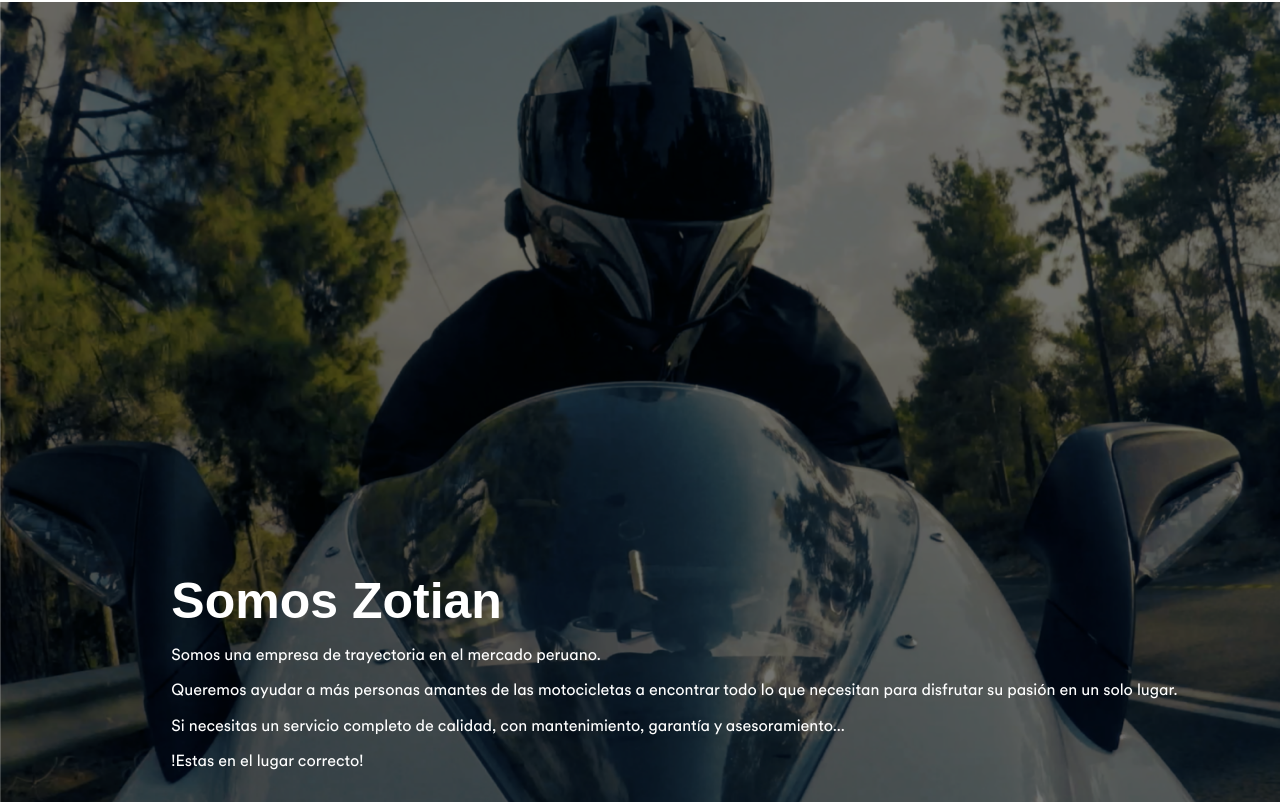
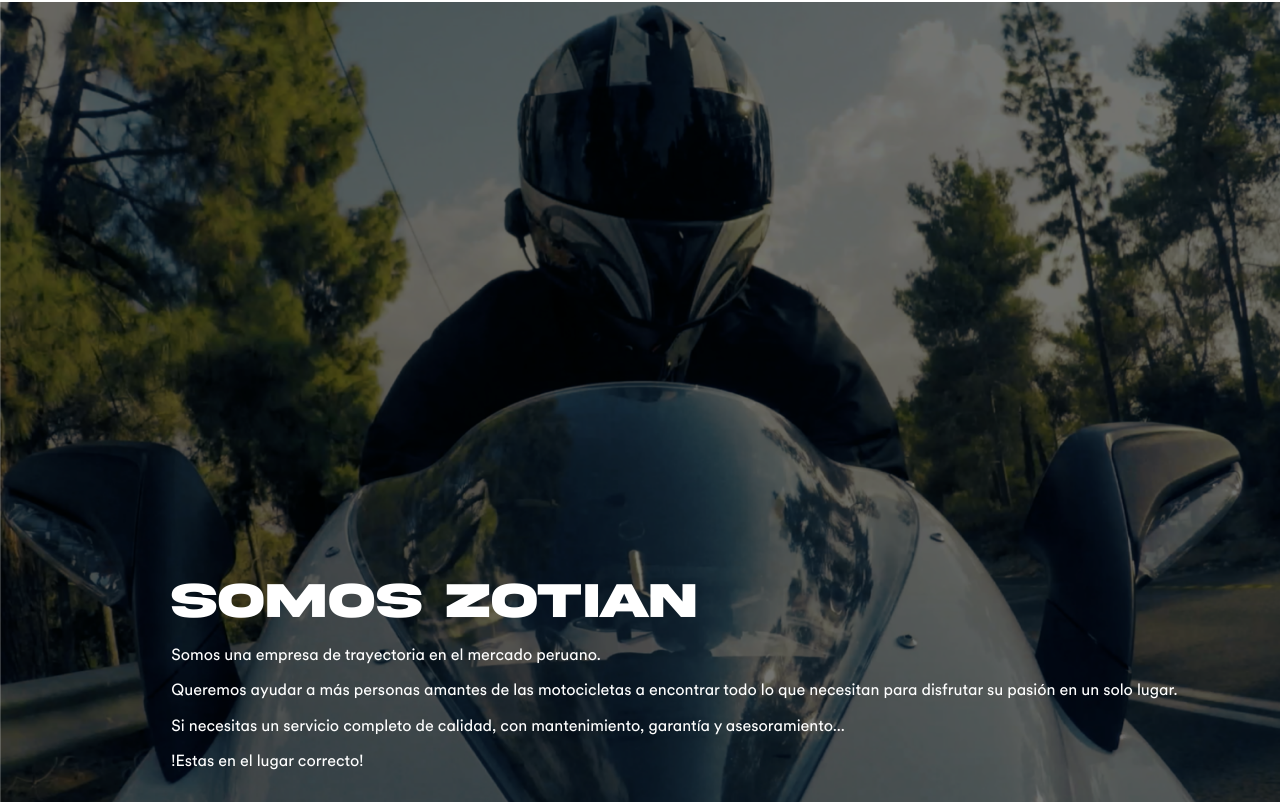
Before and after one commit to RebelsDev/zotian, a Next.js app: page / in a window 1280 px wide. Shown: the part 6498-7300 px from the top of the page. Built offline with nearby package versions, Linux system fonts and the light colour scheme.

Commit message:
fix font

```diff
--- a/styles/Home.module.scss
+++ b/styles/Home.module.scss
@@ -76,7 +76,7 @@
     font-size: 50px;
     margin-bottom: 0%;
     color: white !important;
-    font-family: 'AkiraExpanded-SuperBold',Arial, Helvetica, sans-serif;
+    font-family: 'Akira Expanded',Arial, Helvetica, sans-serif;
   }
   p{
     line-height: 120%;
```
